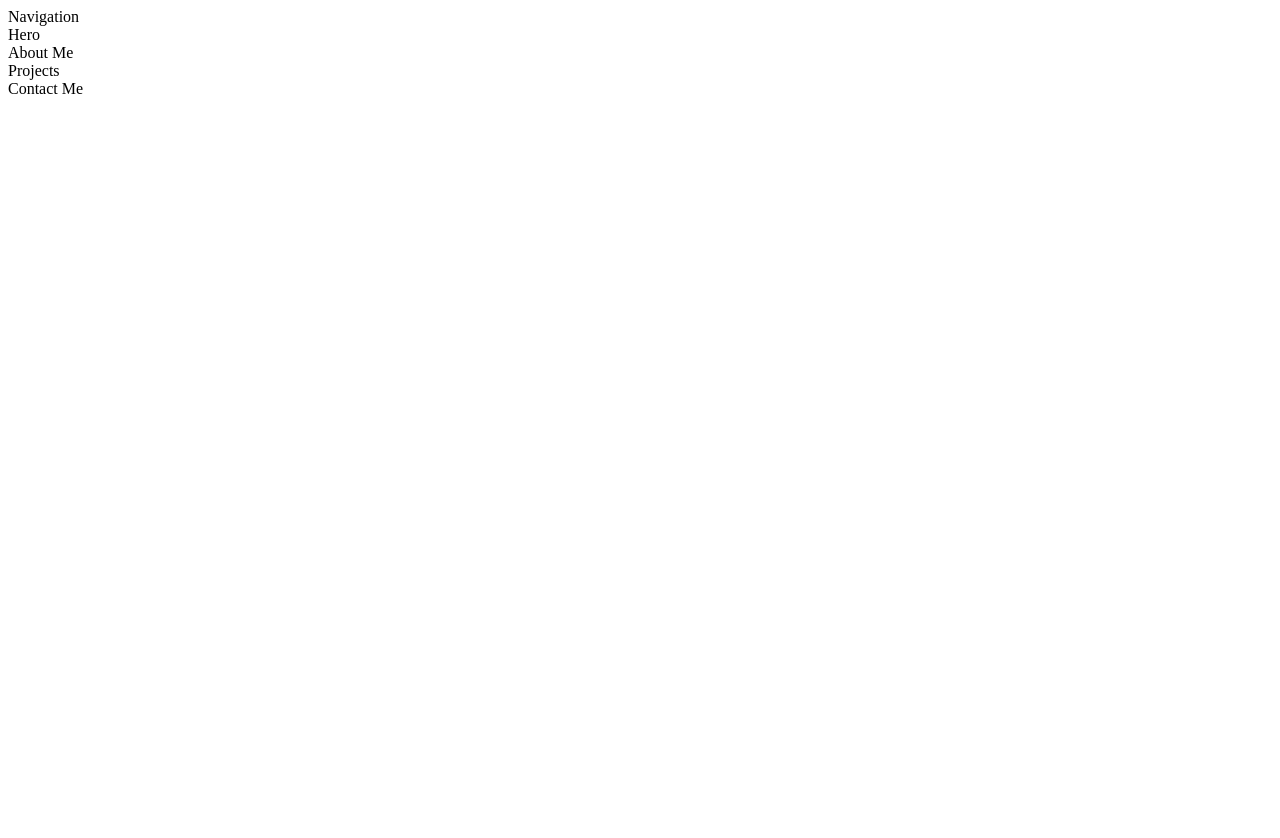
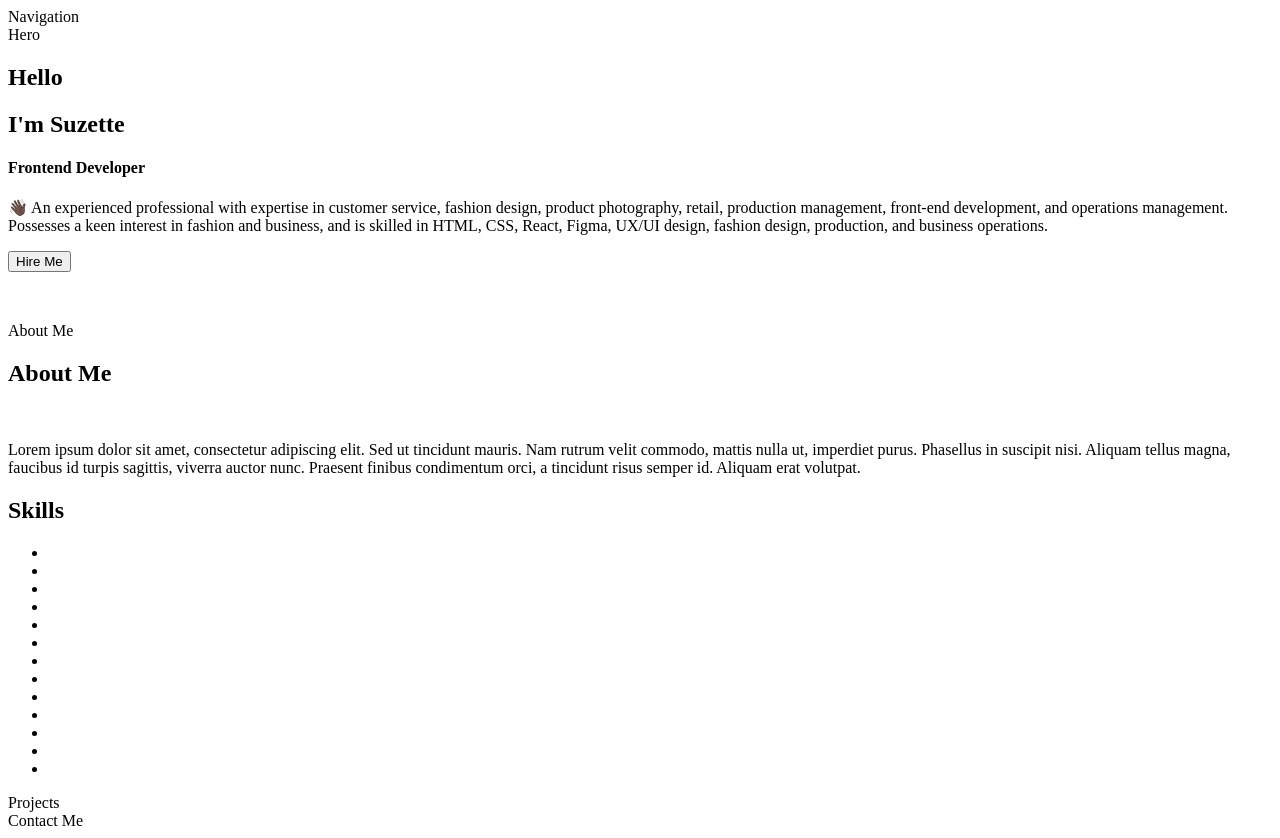
Before and after one commit to SuzetteSa/suzettesamm.com, a plain HTML site: page index.html in a window 1280 px wide. Before the commit the page ends 800 px from the top, so only its background shows below. Drawn offline with Linux system fonts and the light colour scheme.

Commit message:
more structure building

```diff
--- a/index.html
+++ b/index.html
@@ -1,16 +1,73 @@
 <!DOCTYPE html>
 <html lang="en">
-<head>
-    <meta charset="UTF-8">
-    <meta http-equiv="X-UA-Compatible" content="IE=edge">
-    <meta name="viewport" content="width=nav, initial-scale=1.0">
+  <head>
+    <meta charset="UTF-8" />
+    <meta http-equiv="X-UA-Compatible" content="IE=edge" />
+    <meta name="viewport" content="width=nav, initial-scale=1.0" />
     <title>Document</title>
-</head>
-<body>
+  </head>
+  <body>
     <nav>Navigation</nav>
-    <section>Hero</section>
-    <section>About Me</section>
-    <section>Projects</section>
+    <section>
+      Hero
+      <div class="hero-intro-container">
+        <h1>Hello</h1>
+        <h2>I'm Suzette</h2>
+        <h4>Frontend Developer</h4>
+
+        <p>
+          👋🏿 An experienced professional with expertise in customer service,
+          fashion design, product photography, retail, production management,
+          front-end development, and operations management. Possesses a keen
+          interest in fashion and business, and is skilled in HTML, CSS, React,
+          Figma, UX/UI design, fashion design, production, and business
+          operations.
+        </p>
+
+        <button>Hire Me</button>
+      </div>
+      <figure class="hero-image-container"><img src="#" alt="" /></figure>
+    </section>
+
+    <section>
+      About Me
+      <div class="about-container">
+        <h2>About Me</h2>
+        <img src="#" alt="" />
+        <p>
+          Lorem ipsum dolor sit amet, consectetur adipiscing elit. Sed ut
+          tincidunt mauris. Nam rutrum velit commodo, mattis nulla ut, imperdiet
+          purus. Phasellus in suscipit nisi. Aliquam tellus magna, faucibus id
+          turpis sagittis, viverra auctor nunc. Praesent finibus condimentum
+          orci, a tincidunt risus semper id. Aliquam erat volutpat.
+        </p>
+      </div>
+      <div class="skills-container">
+        <h2>Skills</h2>
+        <ul>
+            <li></li>
+            <li></li>
+            <li></li>
+            <li></li>
+            <li></li>
+            <li></li>
+            <li></li>
+            <li></li>
+            <li></li>
+            <li></li>
+            <li></li>
+            <li></li>
+            <li></li>
+        </ul>
+      </div>
+    </section>
+
+    <section>
+      Projects
+      <div class="frontend-container"></div>
+      <div class="ui-container"></div>
+      <div class="wordpress-container"></div>
+    </section>
     <footer>Contact Me</footer>
-</body>
+  </body>
 </html>
```
Also changed, not shown: style.css (added).
